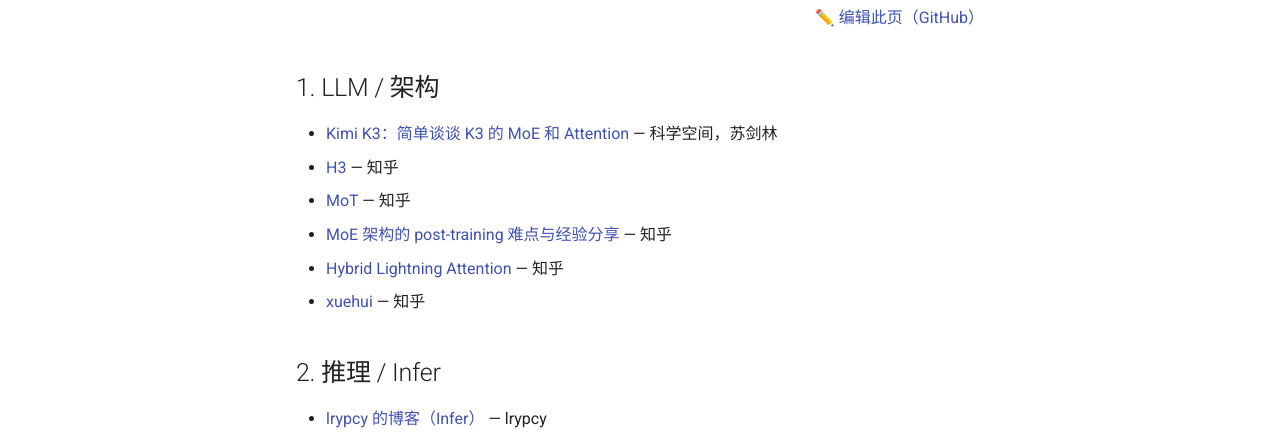
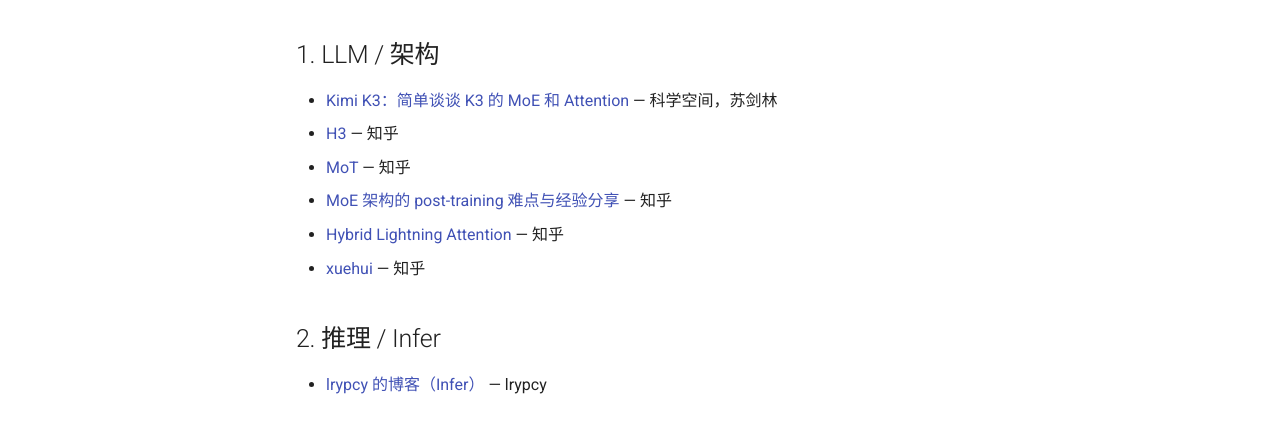
Before and after one commit to xingdong1111-creator/Action_wiki, a plain HTML site: page 大模型/资料链接/index.html in a window 1280 px wide. Shown: the part 297-732 px from the top of the page. Drawn offline with nearby package versions, Linux system fonts and the light colour scheme.

Commit message:
Remove web edit experiment

```diff
--- a/大模型/资料链接/index.html
+++ b/大模型/资料链接/index.html
@@ -523,7 +523,6 @@
 
   <h1 id="_1">学习资料链接收藏</h1>
 <p>平时看到的好文章，按主题归档。每条保留原始链接和来源，方便回查。</p>
-<p style="text-align:right;margin-top:-0.5em;"><a href="https://github.com/xingdong1111-creator/Action_wiki/edit/gh-pages/大模型/资料链接/index.html" target="_blank" rel="noopener">✏️ 编辑此页（GitHub）</a></p>
 <h2 id="1-llm">1. LLM / 架构</h2>
 <ul>
 <li><a href="https://kexue.fm/archives/11848">Kimi K3：简单谈谈 K3 的 MoE 和 Attention</a> — 科学空间，苏剑林</li>
```
